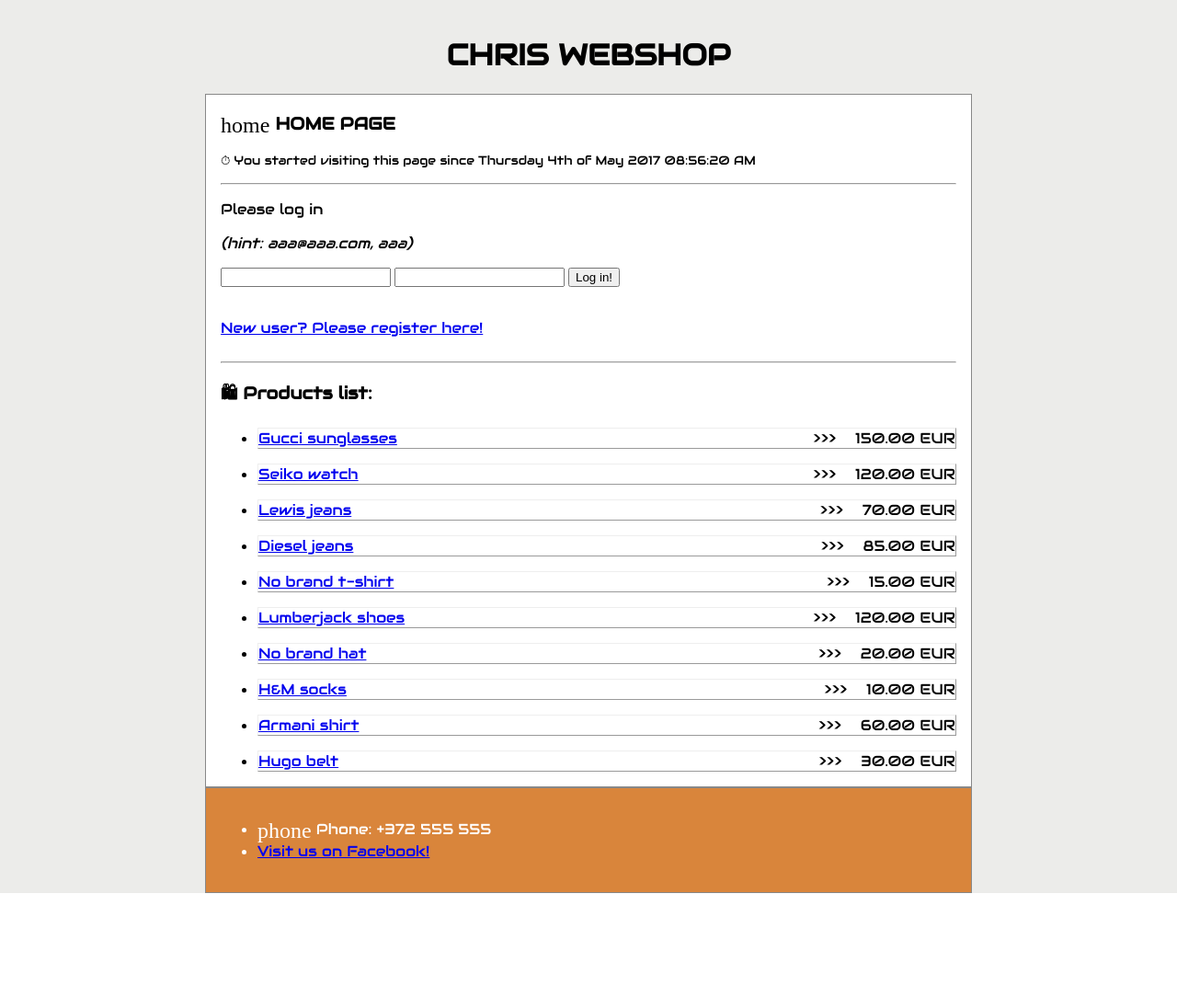
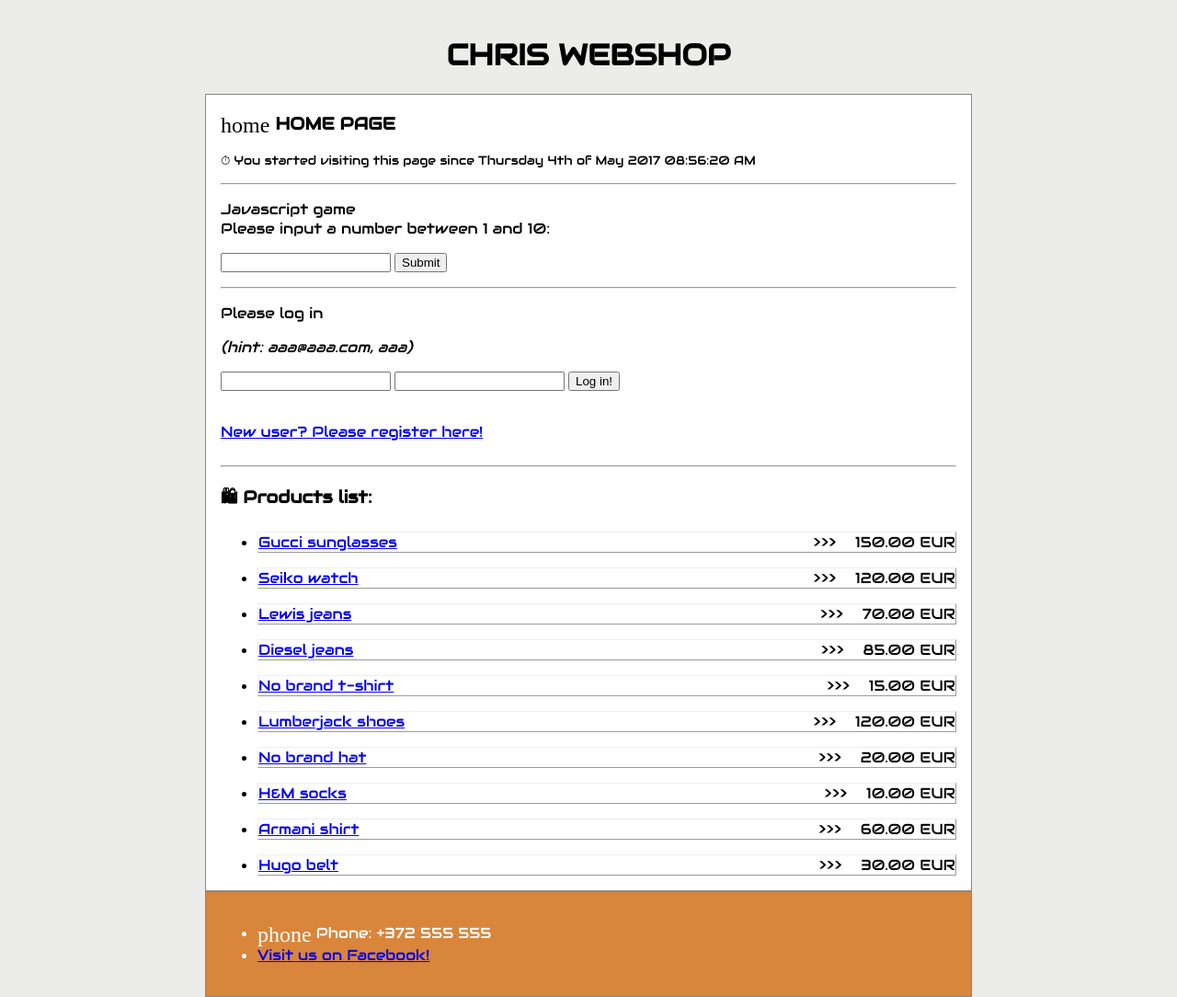
Before and after one commit to ccataldo345/I702-Web-Application-Programming, a PHP site: page / in a window 1280 px wide. Shown: the whole page at 92% size. Before the commit the page ends 971 px from the top, so only its background shows below. Run offline with PHP 8.4, Linux system fonts and the light colour scheme; data comes from the database, SQL or seed files in the repository; a stand-in replaces the project's code that opens the database connection; some libraries are stand-ins or nearby versions.

Commit message:
Add Javascript game and image uploader

```diff
--- a/description.php
+++ b/description.php
@@ -34,7 +34,7 @@
 	  <input type="hidden" name="id" value="<?=$_GET["id"];?>"/>
 	  <input type="hidden" name="count" value="1"/>
 	  <input type="submit" value="Add to cart"/>
-	</form>
+	</form><br>
 <?php
 }
 else {
--- a/header.php
+++ b/header.php
@@ -1,4 +1,5 @@
 <?php
+//set up cookies:
 session_start();
 
 if (!array_key_exists("cart", $_SESSION)) {
--- a/index.php
+++ b/index.php
@@ -18,6 +18,18 @@
 
 <h3><a><i class="material-icons">home</i> HOME PAGE</a></h3>
 <p><small>⏱ You started visiting this page since <?=$_SESSION["timestamp"];?></small></p>
+<hr>
+
+<!--JavaScript user input: enter a number between 1 and 10-->
+<p>Javascript game<br>Please input a number between 1 and 10:</p>
+<input id="numb">
+
+<button type="button" onclick="myFunction()">Submit</button>
+
+<p id="demo"></p>
+
+<script src="js/game.js"></script>
+
 <hr>
 
 <p>Please log in </p><pre><i>(hint: aaa@aaa.com, aaa)</i></pre>
@@ -61,7 +73,9 @@
     <a href="cart.php"><i class="material-icons">shopping_cart</i> Go to your shopping cart</a><br><br>
     <!--https://material.io/icons/#ic_shopping_cart-->
 
-    <a href="orders.php"><i class="material-icons">content_paste</i> View all your orders</a><br>
+    <a href="orders.php"><i class="material-icons">content_paste</i> View all your orders</a><br><br>
+
+    <a href="upload.php"><i class="material-icons">insert_photo</i> Upload an image</a><br>
 
 <?php
 }
--- /dev/null
+++ b/js/game.js
@@ -0,0 +1,14 @@
+function myFunction() {
+    var x, text;
+
+    // Get the value of the input field with id="numb"
+    x = document.getElementById("numb").value;
+
+    // If x is Not a Number or less than one or greater than 10
+    if (isNaN(x) || x < 1 || x > 10) {
+        text = "Your number is not valid, please try again!";
+    } else {
+        text = "Your number is correct! Good job! Now you can continue shopping with us! :-)";
+    }
+    document.getElementById("demo").innerHTML = text;
+}
--- /dev/null
+++ b/js/main.js
@@ -0,0 +1,2 @@
+
+console.log("This does nothing yet!");
```
Also changed, not shown: upload.php (added, +68 -0 lines), uploads/453abc0ca1d90297155944f21f08b85378387dc7.jpg (added), uploads/A_shirt.jpg (added), uploads/H_belt.jpg (added).
